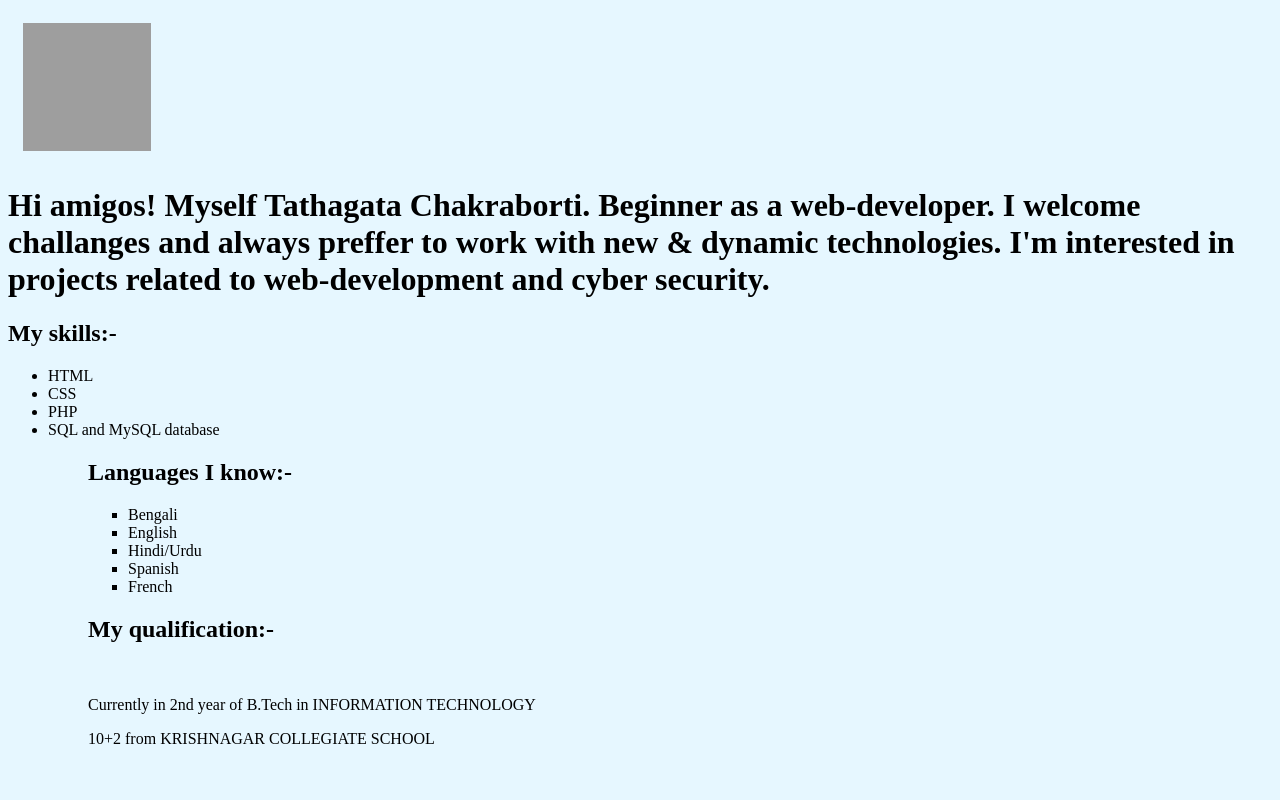
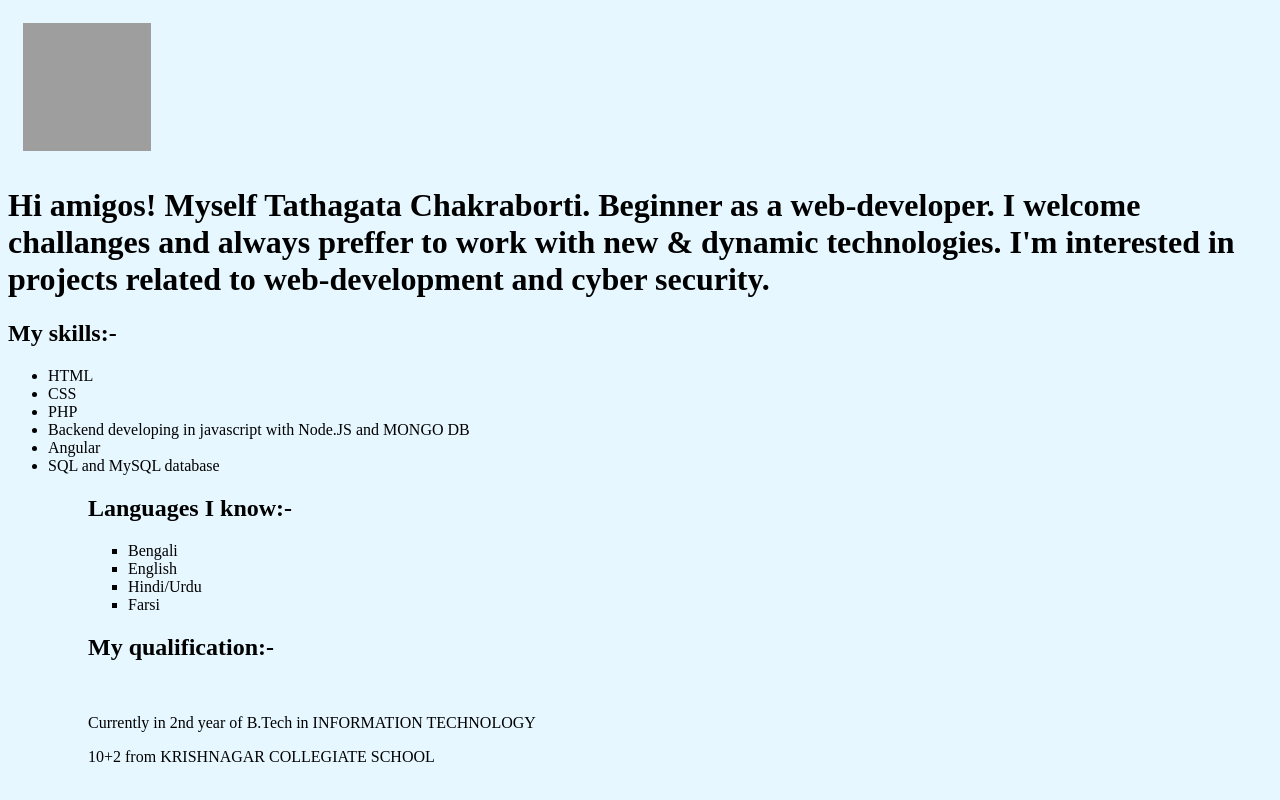
Before and after one commit to buptai05/buptai05.github.io, a plain HTML site: page index.html in a window 1280 px wide. Drawn offline with Linux system fonts and the light colour scheme; grey boxes are pictures that could not be loaded.

Commit message:
personal details updates

```diff
--- a/index.html
+++ b/index.html
@@ -12,6 +12,8 @@ technologies. I'm interested in projects related to web-development and cyber se
     <li> HTML
     <li> CSS
     <li> PHP
+    <li> Backend developing in javascript with Node.JS and MONGO DB
+    <li> Angular
     <li> SQL and MySQL database
  <ul>
 
@@ -20,8 +22,8 @@ technologies. I'm interested in projects related to web-development and cyber se
   <li>Bengali
   <li>English
   <li>Hindi/Urdu
-  <li>Spanish
-  <li>French
+  <li>Farsi
+
 </ul>
 
 <h2>My qualification:-</h2> <br>
```
